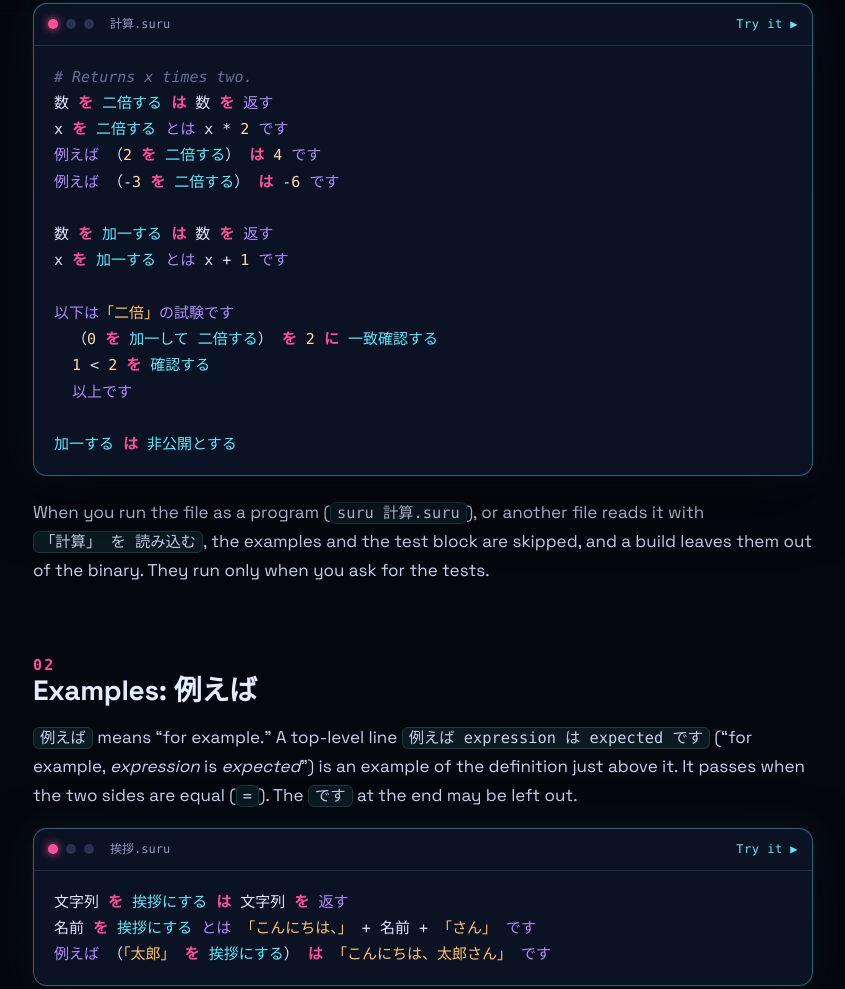
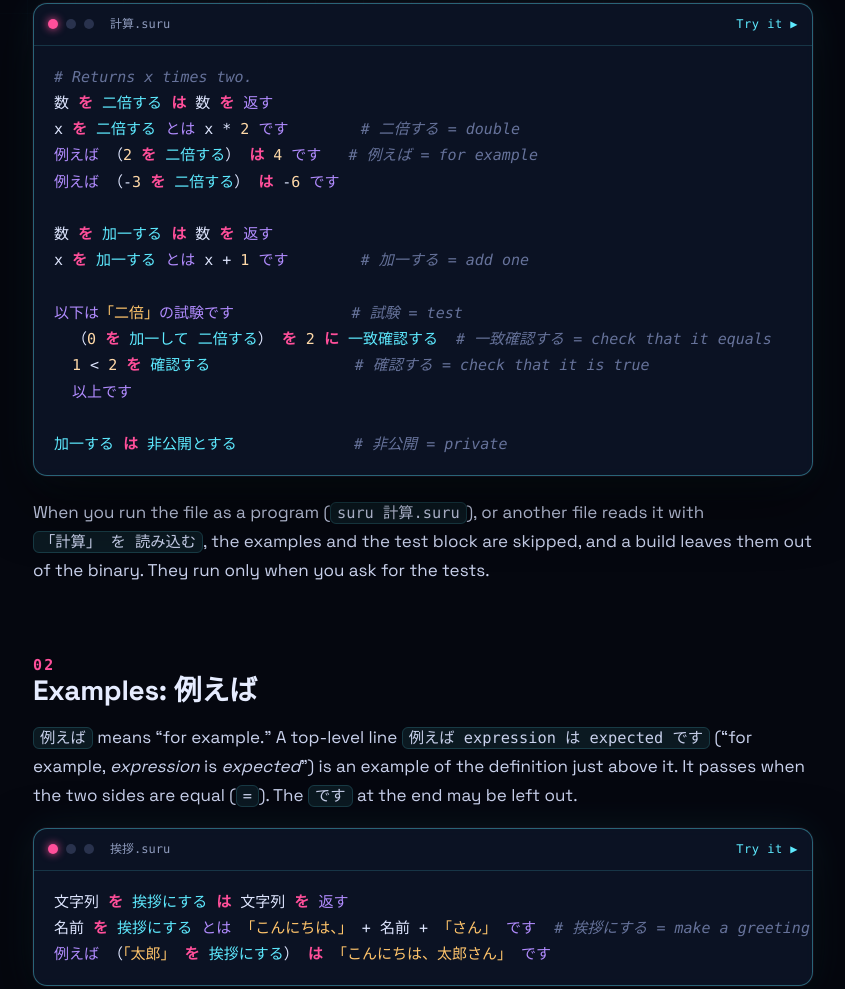
Before and after one commit to suru-lang/suru-lang.github.io, a plain HTML site: page testing.html in a window 1280 px wide. Shown: the part 755-1744 px from the top of the page, without its empty margins (357-1202 px from the left). Drawn offline with Linux system fonts and the light colour scheme; a web font is replaced by a local one.

Commit message:
Explain the Japanese words in the testing examples / 試験の例の日本語の言葉に英語の注釈を足す
Co-Authored-By: Claude Opus 5.5 <noreply@anthropic.com>
Claude-Session: https://claude.ai/code/session_01JchUwHesTPbwAdwVkMitBQ

```diff
--- a/testing.html
+++ b/testing.html
@@ -69,26 +69,26 @@
   <div class="window"><div class="window-bar"><i></i><i></i><i></i><span>計算.suru</span></div>
 <pre class="suru"># Returns x times two.
 数 を 二倍する は 数 を 返す
-x を 二倍する とは x * 2 です
-例えば （2 を 二倍する） は 4 です
+x を 二倍する とは x * 2 です        # 二倍する = double
+例えば （2 を 二倍する） は 4 です   # 例えば = for example
 例えば （-3 を 二倍する） は -6 です
 
 数 を 加一する は 数 を 返す
-x を 加一する とは x + 1 です
+x を 加一する とは x + 1 です        # 加一する = add one
 
-以下は「二倍」の試験です
-  （0 を 加一して 二倍する） を 2 に 一致確認する
-  1 &lt; 2 を 確認する
+以下は「二倍」の試験です             # 試験 = test
+  （0 を 加一して 二倍する） を 2 に 一致確認する  # 一致確認する = check that it equals
+  1 &lt; 2 を 確認する                # 確認する = check that it is true
   以上です
 
-加一する は 非公開とする</pre></div>
+加一する は 非公開とする             # 非公開 = private</pre></div>
   <p>When you run the file as a program (<code>suru 計算.suru</code>), or another file reads it with <code>「計算」 を 読み込む</code>, the examples and the test block are skipped, and a build leaves them out of the binary. They run only when you ask for the tests.</p>
 
   <h2 id="examples"><span class="n">02</span>Examples: 例えば</h2>
   <p><code>例えば</code> means “for example.” A top-level line <code>例えば expression は expected です</code> (“for example, <em>expression</em> is <em>expected</em>”) is an example of the definition just above it. It passes when the two sides are equal (<code>=</code>). The <code>です</code> at the end may be left out.</p>
   <div class="window"><div class="window-bar"><i></i><i></i><i></i><span>挨拶.suru</span></div>
 <pre class="suru">文字列 を 挨拶にする は 文字列 を 返す
-名前 を 挨拶にする とは 「こんにちは、」 + 名前 + 「さん」 です
+名前 を 挨拶にする とは 「こんにちは、」 + 名前 + 「さん」 です  # 挨拶にする = make a greeting
 例えば （「太郎」 を 挨拶にする） は 「こんにちは、太郎さん」 です</pre></div>
   <p>Each example is reported as “<em>name</em>の例(<em>line</em>行)”, the example of that definition on that line. Because an example is a sentence, not a comment, a typo in it is an error before anything runs, and it can never drift silently out of date. In VS Code, hovering over the function’s name shows its examples next to its type.</p>
 
@@ -99,7 +99,7 @@ x を 加一する とは x + 1 です
 名前 を 挨拶にする とは 「こんにちは、」 + 名前 + 「さん」 です
 
 以下は「挨拶」の試験です
-  文 とは 「花子」 を 挨拶にする
+  文 とは 「花子」 を 挨拶にする  # 文 = sentence
   文 を 「こんにちは、花子さん」 に 一致確認する
   （文 の 長さ） > 0 を 確認する
   以上です</pre></div>
@@ -140,7 +140,7 @@ x を 加一する とは x + 1 です
 <pre class="suru" data-check="no">「試験」 を 読み込んで 使う
 「計算」 を 読み込む                 # the project, by the name in 組.suru
 
-二倍試験する は 真偽 を 返す 入出力動作
+二倍試験する は 真偽 を 返す 入出力動作  # 二倍試験する = test 二倍する
 二倍試験する とは 以下の手順です
   （5 を 計算内の二倍する） を 10 に 一致確認する
   （0 を 計算内の二倍する） = 0 を 確認する
```
Also changed, not shown: tutorial.html (+4 -4 lines).
